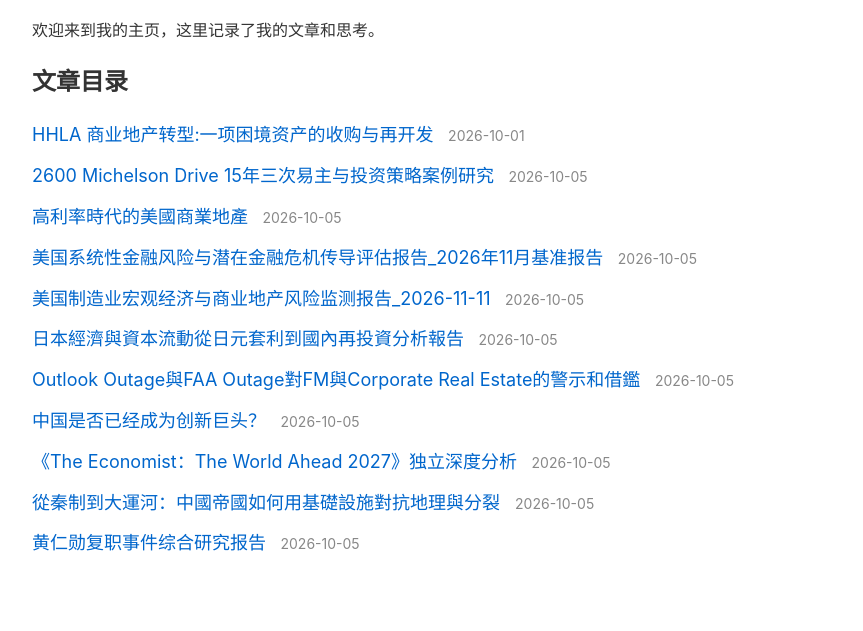
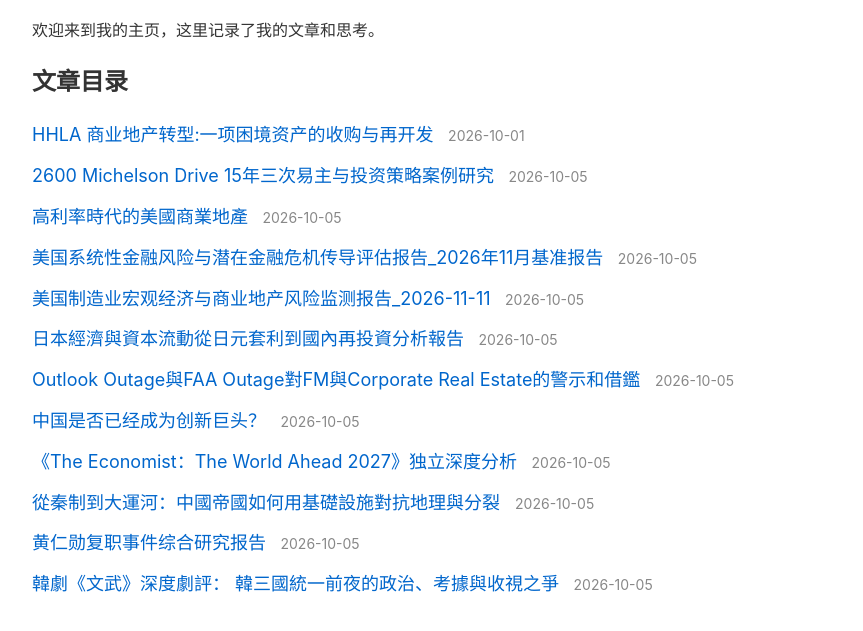
Before and after one commit to Jerioooo/Research, a plain HTML site: page index.html in a window 1280 px wide. Shown: the part 107-738 px from the top of the page, without its empty margins (208-1071 px from the left). Drawn offline with Linux system fonts and the light colour scheme.

Commit message:
Add new article link to index.html

```diff
--- a/index.html
+++ b/index.html
@@ -92,6 +92,11 @@
             <a href="article11.html">黄仁勋复职事件综合研究报告</a>
             <span class="date">2026-10-05</span>
         </li>
+        <li>
+            <a href="article12.html">韓劇《文武》深度劇評：
+韓三國統一前夜的政治、考據與收視之爭</a>
+            <span class="date">2026-10-05</span>
+        </li>
         <!-- 以后有新文章，直接在这里加一行 <li>...</li> 即可 -->
     </ul>
 
```
